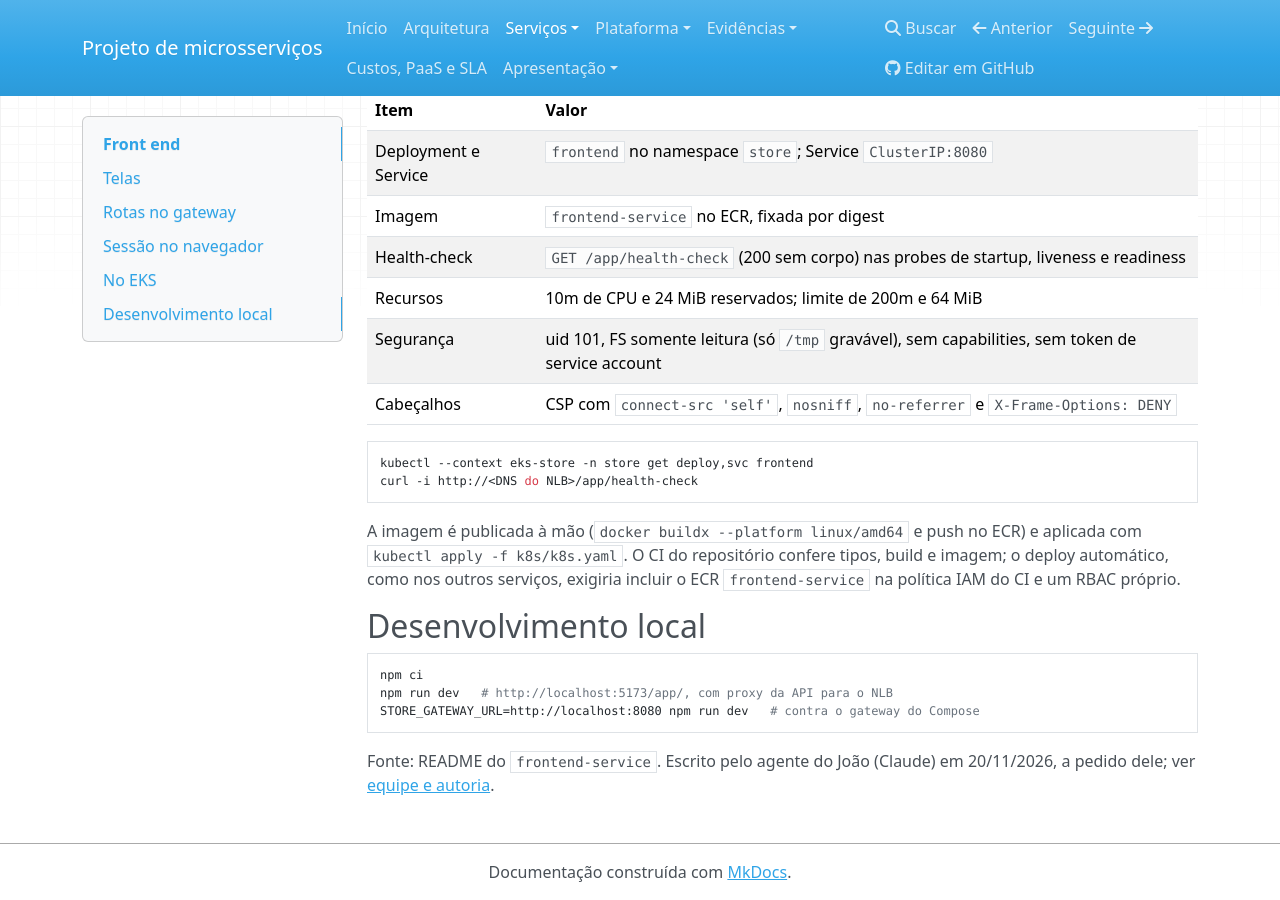
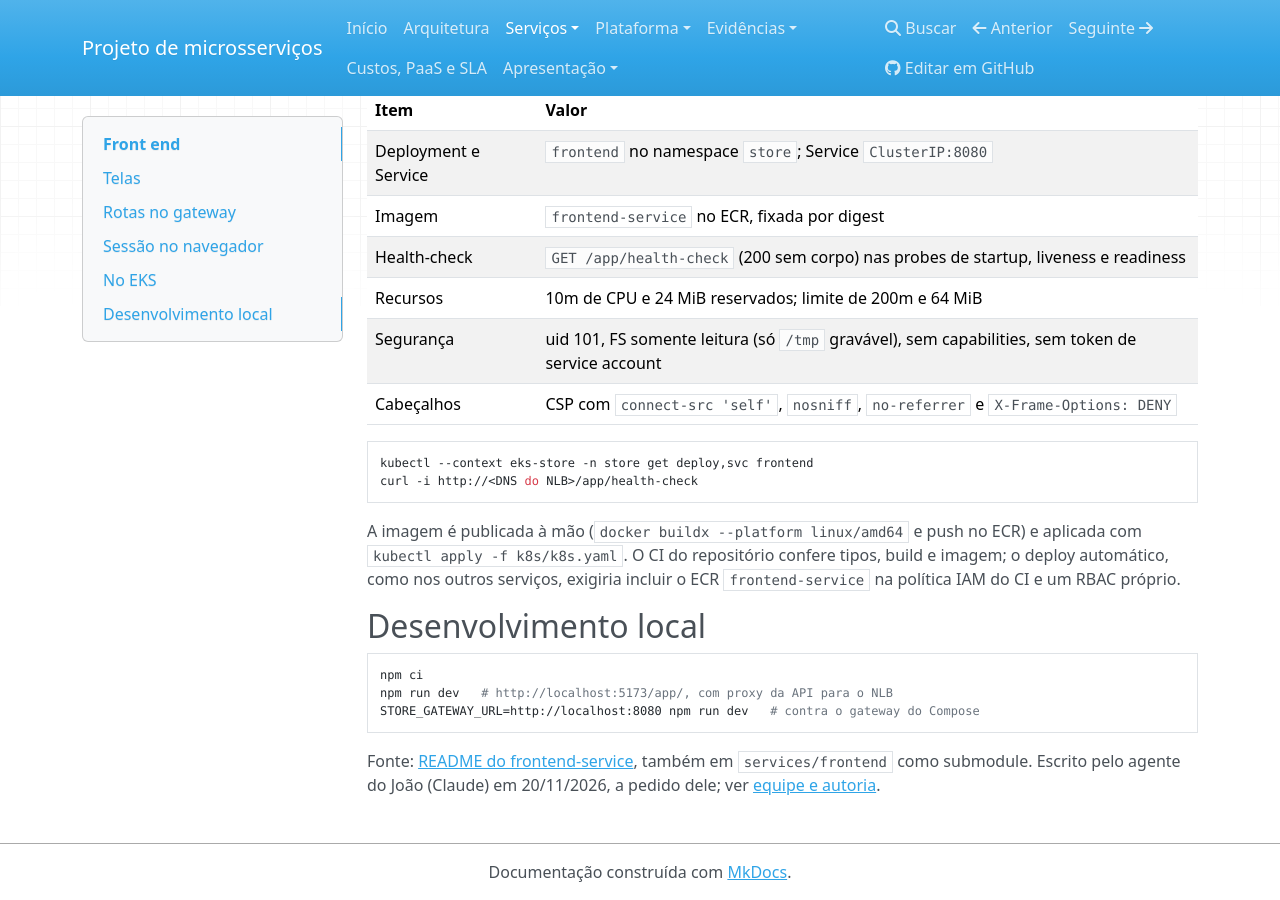
Before and after one commit to projeto-microservicos/produto, an MkDocs documentation site: the page built from docs/services/frontend.md, in a window 1280 px wide and 900 px high, scrolled down 1505 px. Built offline with MkDocs 1.6.1, drawn with Linux system fonts in a browser that asks for light colours; nearby versions of some CDN libraries.

Commit message:
feat: add frontend-service as a submodule
The web front end now has its own repository in the org, pinned at
services/frontend like the six services; its docs page links to it.

Co-Authored-By: Claude Opus 5.5 <noreply@anthropic.com>
Claude-Session: https://claude.ai/code/session_019XQBnDzt5XrKGMTFpK4w4q

````diff
--- a/docs/services/frontend.md
+++ b/docs/services/frontend.md
@@ -64,4 +64,4 @@ npm run dev   # http://localhost:5173/app/, com proxy da API para o NLB
 STORE_GATEWAY_URL=http://localhost:8080 npm run dev   # contra o gateway do Compose
 ```
 
-Fonte: README do `frontend-service`. Escrito pelo agente do João (Claude) em 20/11/2026, a pedido dele; ver [equipe e autoria](../team.md).
+Fonte: [README do frontend-service](https://github.com/projeto-microservicos/frontend-service), também em `services/frontend` como submodule. Escrito pelo agente do João (Claude) em 20/11/2026, a pedido dele; ver [equipe e autoria](../team.md).
````
Also changed, not shown: .gitmodules.
